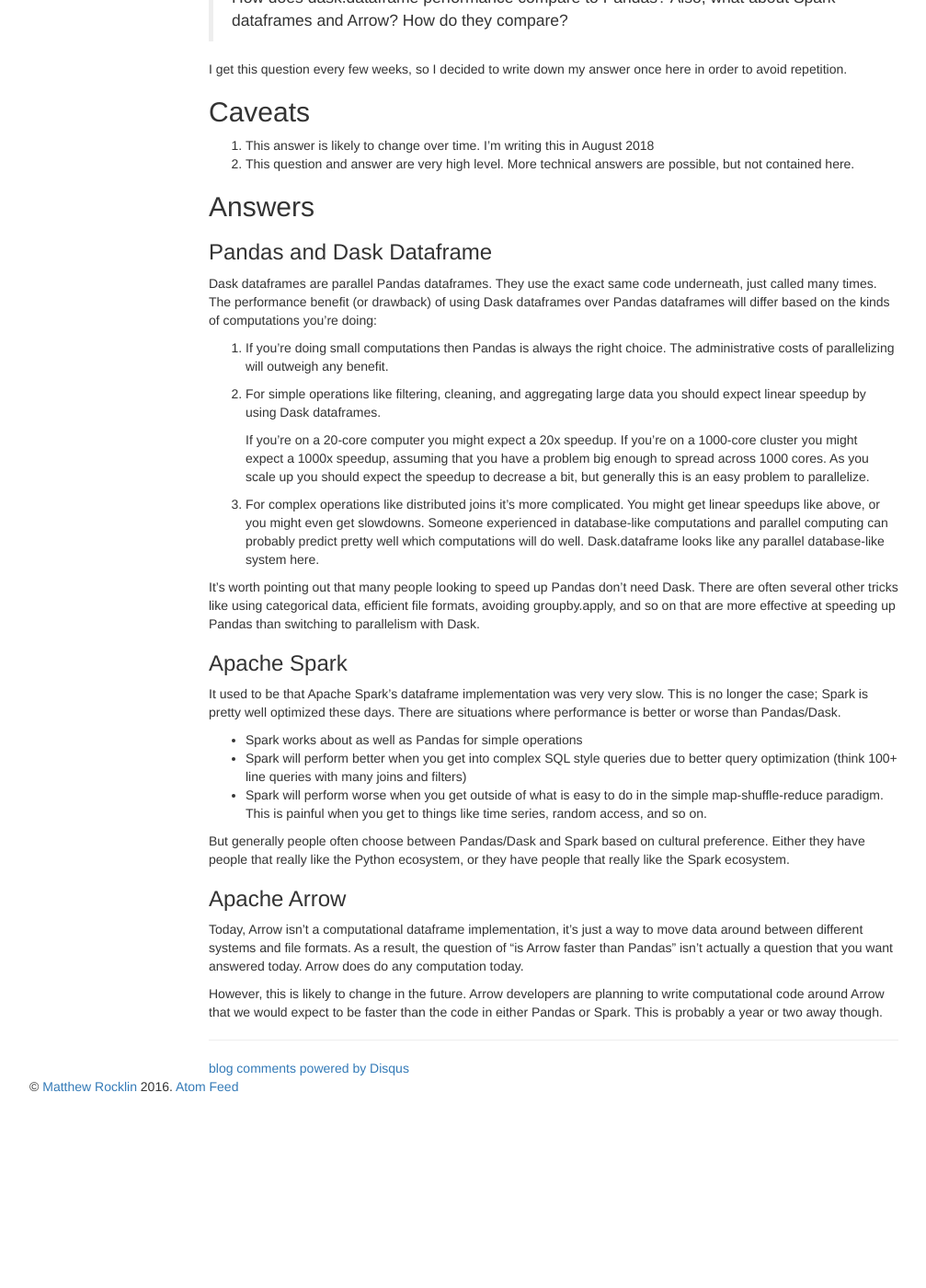
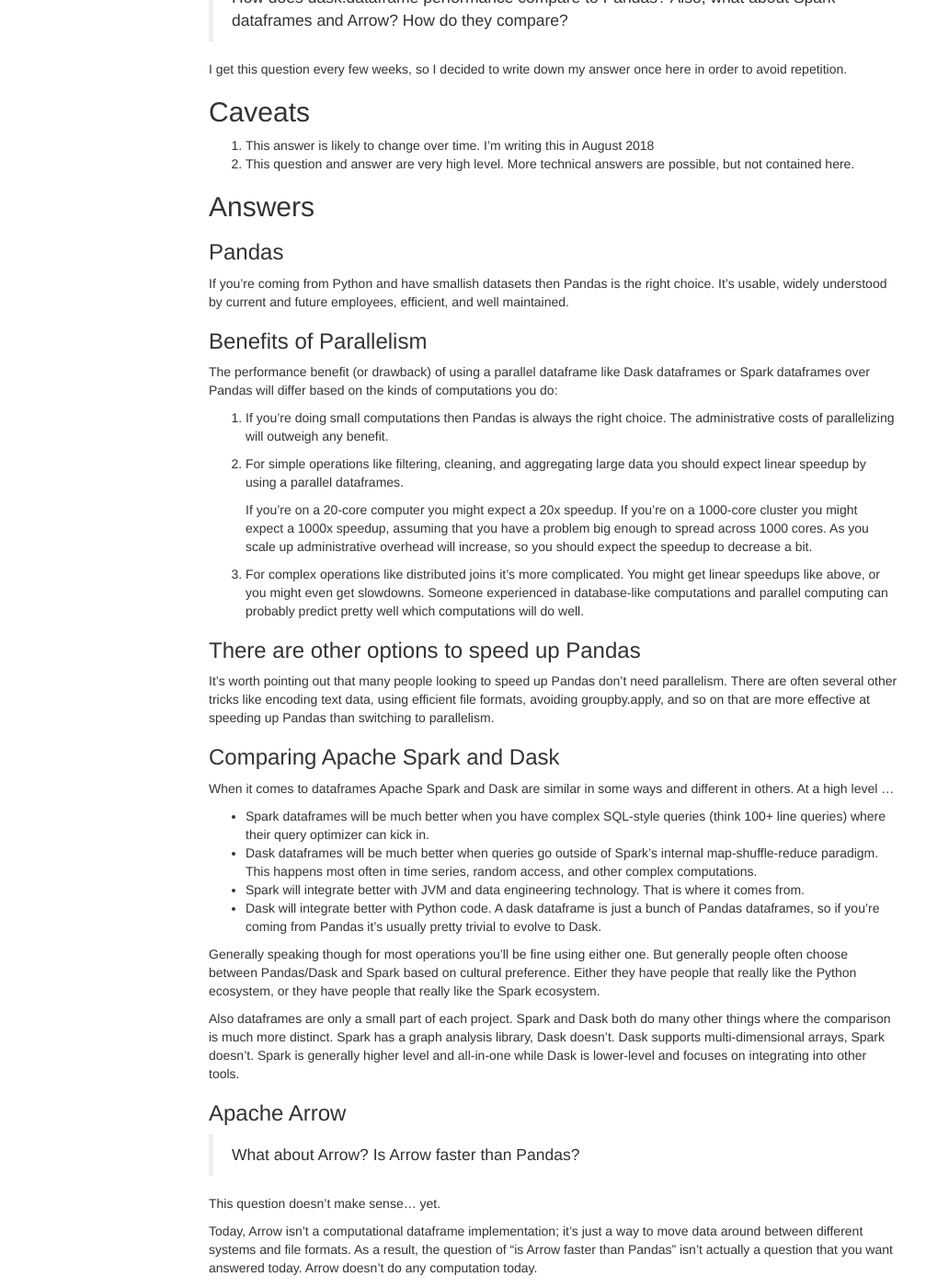
Before and after one commit to besyskymnbk/blog, a Jekyll site: the page built from _posts/work/2018-08-28-dataframe-performance-high-level.md, in a window 1280 px wide and 1400 px high, scrolled down 345 px. Shown: the whole window at 92% size, without its empty margins (38-1045 px from the left). Built offline with Jekyll 4.4.1, drawn with Linux system fonts in a browser that asks for light colours; comment, search, counter and statistics services are not loaded; before the commit the page ends 1546 px from its top, so only the background shows below that; some of the changed text lies outside the part shown.

Commit message:
small edits to dataframes

```diff
--- a/_posts/work/2018-08-28-dataframe-performance-high-level.md
+++ b/_posts/work/2018-08-28-dataframe-performance-high-level.md
@@ -27,64 +27,86 @@ here in order to avoid repetition.
 
 ## Answers
 
-### Pandas and Dask Dataframe
+### Pandas
 
-Dask dataframes are parallel Pandas dataframes.  They use the exact same code
-underneath, just called many times.  The performance benefit (or drawback) of
-using Dask dataframes over Pandas dataframes will differ based on the kinds of
-computations you're doing:
+If you're coming from Python and have smallish datasets then Pandas is the
+right choice.  It's usable, widely understood by current and future employees,
+efficient, and well maintained.
+
+
+### Benefits of Parallelism
+
+The performance benefit (or drawback) of using a parallel dataframe like Dask
+dataframes or Spark dataframes over Pandas will differ based on the kinds of
+computations you do:
 
 1.  If you're doing small computations then Pandas is always the right choice.
     The administrative costs of parallelizing will outweigh any benefit.
 
 2.  For simple operations like filtering, cleaning, and aggregating large data
-    you should expect linear speedup by using Dask dataframes.
+    you should expect linear speedup by using a parallel dataframes.
 
     If you're on a 20-core computer you might expect a 20x speedup.  If you're
     on a 1000-core cluster you might expect a 1000x speedup, assuming that you
-    have a problem big enough to spread across 1000 cores.  As you scale up you
-    should expect the speedup to decrease a bit, but generally this is an easy
-    problem to parallelize.
+    have a problem big enough to spread across 1000 cores.  As you scale up
+    administrative overhead will increase, so you should expect the speedup to
+    decrease a bit.
 
 2.  For complex operations like distributed joins it's more complicated.  You
     might get linear speedups like above, or you might even get slowdowns.
     Someone experienced in database-like computations and parallel computing
     can probably predict pretty well which computations will do well.
-    Dask.dataframe looks like any parallel database-like system here.
+
+
+### There are other options to speed up Pandas
 
 It's worth pointing out that many people looking to speed up Pandas don't need
-Dask.  There are often several other tricks like using categorical data,
-efficient file formats, avoiding groupby.apply, and so on that are more
-effective at speeding up Pandas than switching to parallelism with Dask.
+parallelism.  There are often several other tricks like encoding text data,
+using efficient file formats, avoiding groupby.apply, and so on that are more
+effective at speeding up Pandas than switching to parallelism.
 
 
-### Apache Spark
+### Comparing Apache Spark and Dask
 
-It used to be that Apache Spark's dataframe implementation was very very slow.
-This is no longer the case; Spark is pretty well optimized these days.  There
-are situations where performance is better or worse than Pandas/Dask.
+When it comes to dataframes Apache Spark and Dask are similar in some ways and
+different in others.  At a high level ...
 
--  Spark works about as well as Pandas for simple operations
--  Spark will perform better when you get into complex SQL style queries due to
-   better query optimization (think 100+ line queries with many joins and
-   filters)
--  Spark will perform worse when you get outside of what is easy to do in the
-   simple map-shuffle-reduce paradigm.  This is painful when you get to things
-   like time series, random access, and so on.
+-  Spark dataframes will be much better when you have complex SQL-style queries
+   (think 100+ line queries) where their query optimizer can kick in.
+-  Dask dataframes will be much better when queries go outside of Spark's
+   internal map-shuffle-reduce paradigm.  This happens most often in time
+   series, random access, and other complex computations.
+-  Spark will integrate better with JVM and data engineering technology. That
+   is where it comes from.
+-  Dask will integrate better with Python code.  A dask dataframe is just a
+   bunch of Pandas dataframes, so if you're coming from Pandas it's usually
+   pretty trivial to evolve to Dask.
 
+Generally speaking though for most operations you'll be fine using either one.
 But generally people often choose between Pandas/Dask and Spark based on
 cultural preference.  Either they have people that really like the Python
 ecosystem, or they have people that really like the Spark ecosystem.
 
+Also dataframes are only a small part of each project.  Spark and Dask both do
+many other things where the comparison is much more distinct.  Spark has a
+graph analysis library, Dask doesn't.  Dask supports multi-dimensional arrays,
+Spark doesn't.  Spark is generally higher level and all-in-one while Dask is
+lower-level and focuses on integrating into other tools.
+
 
 ### Apache Arrow
 
-Today, Arrow isn't a computational dataframe implementation, it's just a way to
+> What about Arrow?  Is Arrow faster than Pandas?
+
+This question doesn't make sense... yet.
+
+Today, Arrow isn't a computational dataframe implementation; it's just a way to
 move data around between different systems and file formats.  As a result, the
 question of "is Arrow faster than Pandas" isn't actually a question that you
-want answered today.  Arrow does do any computation today.
+want answered today.  Arrow doesn't do any computation today.
 
 However, this is likely to change in the future.  Arrow developers are planning
 to write computational code around Arrow that we would expect to be faster than
 the code in either Pandas or Spark.  This is probably a year or two away
-though.
+though.  There will probably be some effort to make this semi-compatible with
+Pandas, but it's much too early to tell.
```
